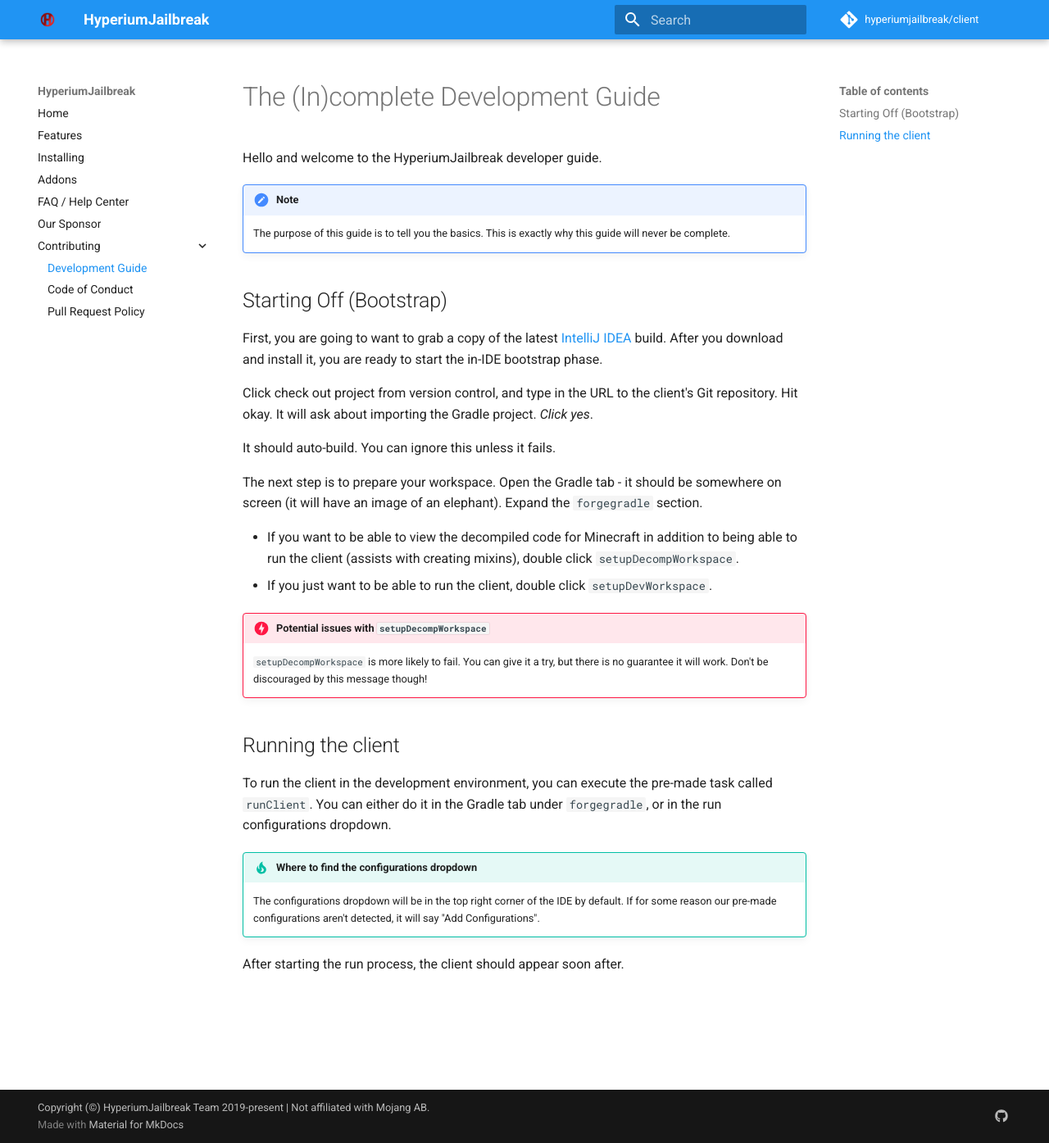
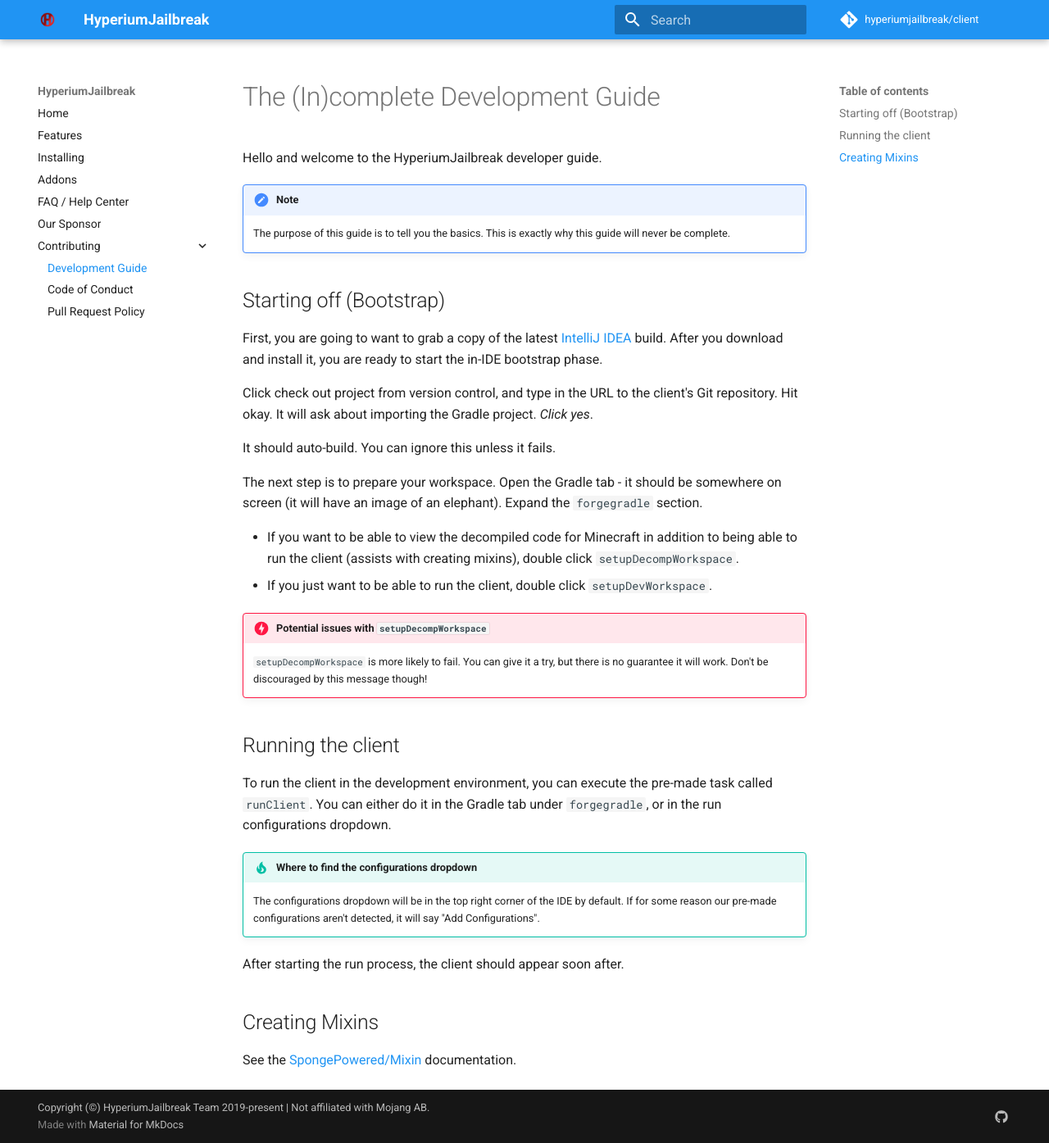
Before and after one commit to hyperiumjailbreak/hyperiumjailbreak.github.io, an MkDocs documentation site: the page built from docs/contrib/development.md, in a window 1280 px wide and 1395 px high. Shown: the whole window at 82% size. Built offline with MkDocs 1.6.1 and Material for MkDocs 9.7.7, drawn with Linux system fonts in a browser that asks for light colours; comment, search, counter and statistics services are not loaded.

Commit message:
mixin section gn

```diff
--- a/docs/contrib/development.md
+++ b/docs/contrib/development.md
@@ -7,7 +7,7 @@
     the basics. This is exactly why this guide
     will never be complete.
 
-## Starting Off (Bootstrap)
+## Starting off (Bootstrap)
 
 First, you are going to want to grab a copy of the latest [IntelliJ IDEA](https://www.jetbrains.com/idea/) build.
 After you download and install it, you are ready to start the in-IDE bootstrap phase.
@@ -41,3 +41,7 @@
     it will say "Add Configurations".
 
 After starting the run process, the client should appear soon after.
+
+## Creating Mixins
+
+See the [SpongePowered/Mixin](https://github.com/SpongePowered/Mixin) documentation.
```
